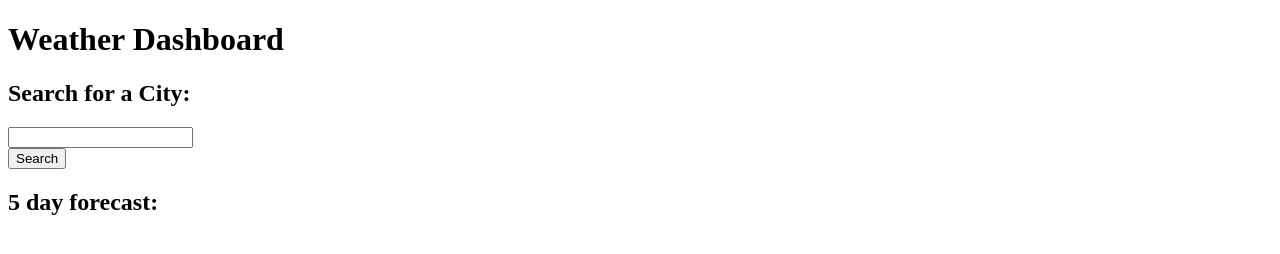
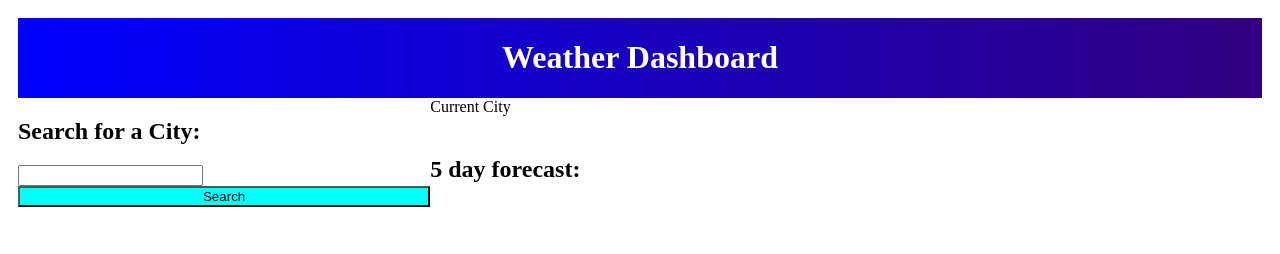
Before and after one commit to Deiondrae/Weather-Dashboard, a plain HTML site: page index.html in a window 1280 px wide. Drawn offline with Linux system fonts and the light colour scheme.

Commit message:
started css layout, added index.js file

```diff
--- /dev/null
+++ b/assets/css/style.css
@@ -0,0 +1,28 @@
+.grid-container {
+    display: grid;
+    grid-template-columns: auto auto auto auto;
+    padding: 10px;
+    }
+    .grid-item-1 {
+    background-image: linear-gradient(to right,blue, rgb(49, 0, 128));
+    grid-column-start: span 4;
+    text-align: center;
+    color: white;
+    }
+    .grid-item-2 {
+    grid-row-start: span 6;
+    text-align: start;
+    }
+    .grid-item-3 {
+    grid-column-start: span 3;
+    grid-row-start: span 3;
+    }
+    .grid-item-4 {
+    grid-column-start: span 3;
+    grid-row-start: span 3;
+    text-align: start;
+    }
+    .search {
+        width: 100%;
+        background-color: aqua;
+    }
--- /dev/null
+++ b/assets/js/index.js
@@ -0,0 +1,5 @@
+var getWeather = function() {
+    console.log("function was called");
+  };
+
+  getWeather();
--- a/index.html
+++ b/index.html
@@ -5,27 +5,29 @@
     <meta http-equiv="X-UA-Compatible" content="IE=edge">
     <meta name="viewport" content="width=device-width, initial-scale=1.0">
     <title>Weather Dashboard</title>
+    <link rel="stylesheet" href="./assets/css/style.css">
 </head>
 <body>
-    <header>
-        <h1>Weather Dashboard</h1>
-    </header>
-    <main>
-        <div>
+    <div class="grid-container">
+        <header class="grid-item-1">
+            <h1>Weather Dashboard</h1>
+        </header>
+        <div class="grid-item-2">
             <form>
                 <h2>Search for a City:</h2>
                 <input>
                 <div>
-                    <button> Search </button>
+                    <button class="search"> Search </button>
+                </div>
+                <div class="History">
+                    <ul></ul>
                 </div>
             </form>
-            <div class="History">
-                <ul></ul>
-            </div>
         </div>
-
-        <div class="current weather"></div>
-        <div class="forecast">
+        <div class="grid-item-3">
+            Current City
+        </div>
+        <div class="grid-item-4">
             <h2>5 day forecast:</h2>
             <div class="day1"></div>
             <div class="day2"></div>
@@ -33,6 +35,7 @@
             <div class="day4"></div>
             <div class="day5"></div>
         </div>
-    </main>
+    </div>
+    <script src="./assets/js/index.js"></script>
 </body>
 </html>
```
